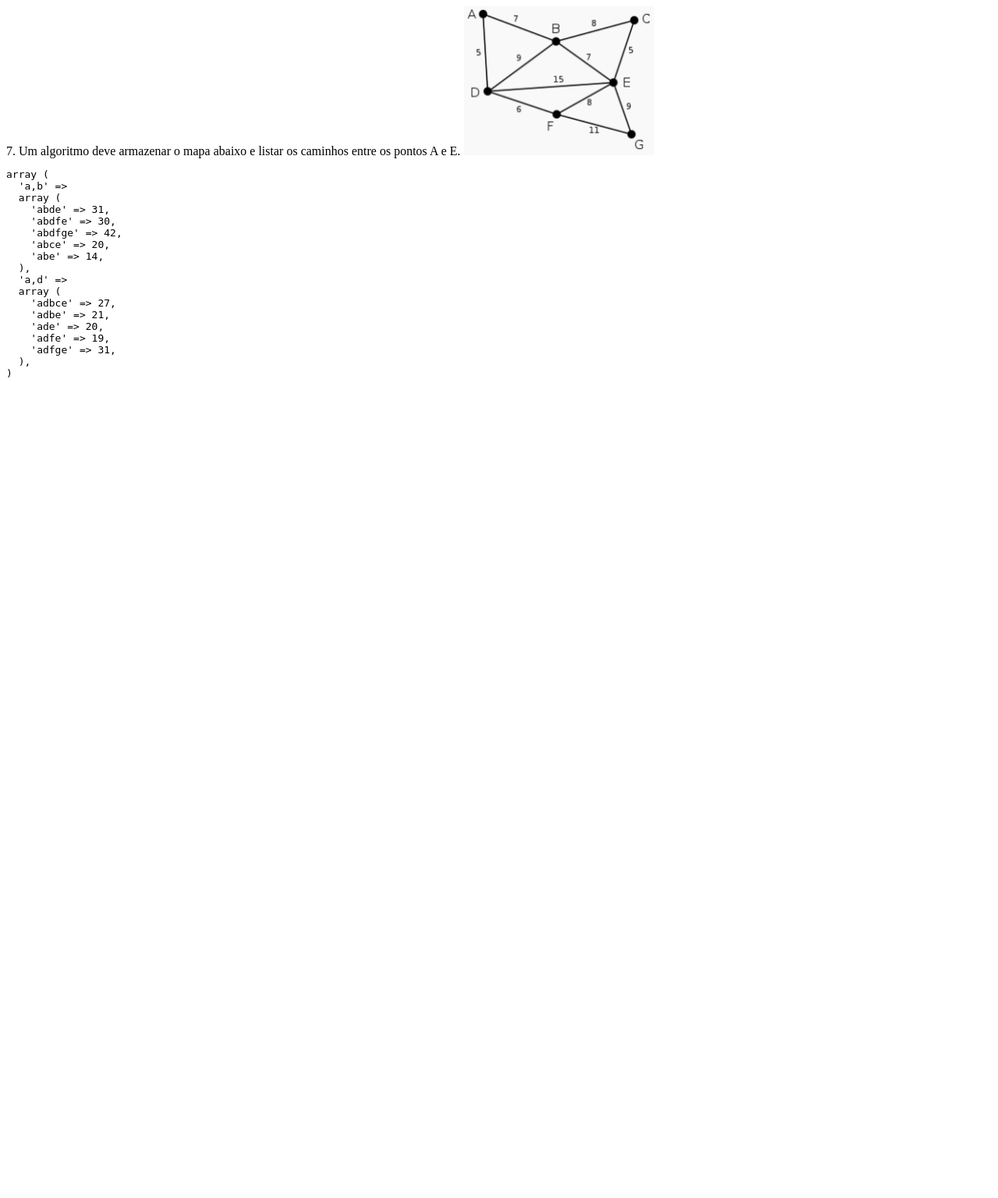
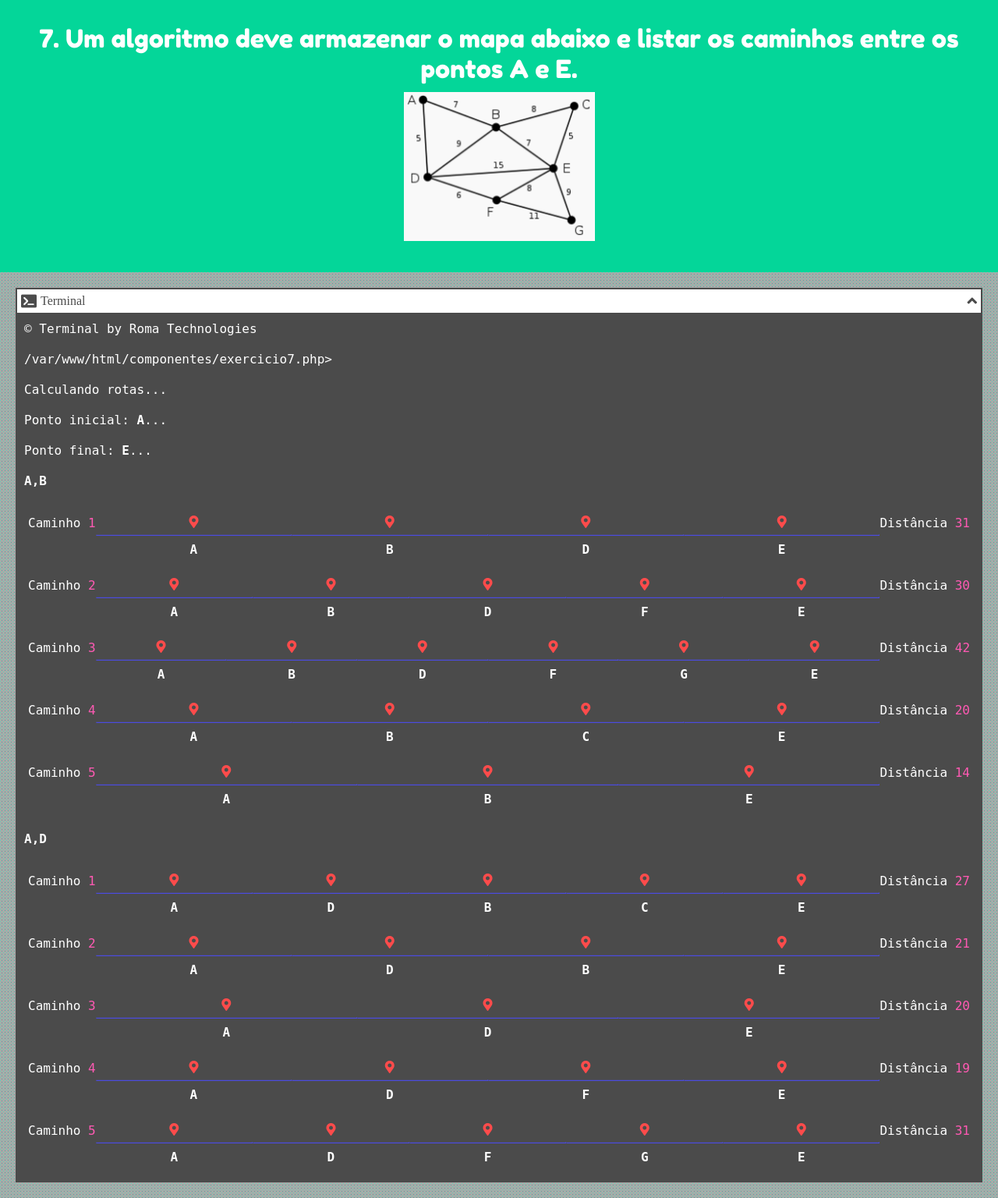
Before and after one commit to ricoroma-coder/bling, a PHP site: page /exercicio7.php in a window 1280 px wide. Shown: the whole page at 78% size. Before the commit the page ends 484 px from the top, so only its background shows below. Run offline with PHP 8.4, Linux system fonts and the light colour scheme; some libraries are stand-ins or nearby versions; some web fonts are replaced.

Commit message:
Replicando para exercicio7

```diff
--- a/componentes/exercicio7.php
+++ b/componentes/exercicio7.php
@@ -5,30 +5,46 @@
 <html>
     <head>
         <title>Bling - Exercício 7</title>
+        <link rel="stylesheet" href="../utilitarios/css/principal.css">
+        <link rel="stylesheet" href="../utilitarios/css/exercicio7.css">
+        <link rel="stylesheet" href="https://pro.fontawesome.com/releases/v5.10.0/css/all.css" integrity="sha384-AYmEC3Yw5cVb3ZcuHtOA93w35dYTsvhLPVnYs9eStHfGJvOvKxVfELGroGkvsg+p" crossorigin="anonymous"/>
     </head>
     <body>
         <div id="content">
             <div id="cabecalho">
                 <div id="pergunta">
                     <span>7. Um algoritmo deve armazenar o mapa abaixo e listar os caminhos entre os pontos A e E.</span>
+                    <div class="img-holder">
                         <img src="../utilitarios/img/exercicio7.png" alt="Exercicio 7">
                     </div>
                 </div>
-            <div id="entradas">
-                <!-- <div class="apresentacao">
-                    <span>Me ajude a resolver esse exercício:</span>
-                </div> -->
             </div>
             <div id="solucoes">
-                <div class="solucao">
+                <div id="terminal">
+                    <div class="barra">
+                        <div class="header">
+                            <img src="../utilitarios/img/terminal.png" alt="">
+                            <span>Terminal</span>
+                        </div>
+                        <div class="options">
+                            <div class="scroll fas fa-angle-up opened"></div>
+                        </div>
+                    </div>
+                    <div class="terminal-content opened">
+                        <p>© Terminal by Roma Technologies</p>
+                        <p class="linha-inicial"><?php echo __FILE__; ?>></p>
                         <?php
                             $_obj = new Exercicio7([]);
                             $_obj->buscarCaminhos();
-                        echo '<pre>';
-                        echo var_export($_obj->buscar('_caminhos'), true);
+                            $_obj->montarHTML();
+                            // echo '<pre>';
+                            // echo var_export($_obj->buscar('_caminhos'), true);
                         ?>
                     </div>
                 </div>
             </div>
+        </div>
+
+        <script src="../utilitarios/javascript/principal.js"></script>
     </body>
 </html>
--- /dev/null
+++ b/utilitarios/css/exercicio7.css
@@ -0,0 +1,23 @@
+#content #solucoes #terminal .terminal-content .gps {
+    padding: 5px;
+    margin: 20px 10px;
+    text-align: center;
+    display: flex;
+    flex-direction: row;
+}
+
+#content #solucoes #terminal .terminal-content .gps .ponto {
+    width: 50px;
+    height: 50px;
+    flex: 1;
+}
+
+#content #solucoes #terminal .terminal-content .gps .ponto .icone i {
+    width: 25px;
+    height: 25px;
+    color: red !important;
+}
+
+#content #solucoes #terminal .terminal-content .gps hr {
+    border-color: navy;
+}
--- a/utilitarios/css/principal.css
+++ b/utilitarios/css/principal.css
@@ -38,6 +38,16 @@ body {
     font-size: 32px;
     font-family: 'Fredoka One';
     text-align: center;
+}
+
+#content #cabecalho #pergunta .img-holder {
+    display: flex;
+    justify-content: center;
+    padding: 10px;
+}
+
+#content #cabecalho #pergunta .img-holder img {
+    height: 100%;
 }
 
 #content #cabecalho #pergunta .numero {
--- a/utilitarios/php/classes/exercicio7.php
+++ b/utilitarios/php/classes/exercicio7.php
@@ -102,4 +102,33 @@ class Exercicio7 extends Basica
             }
         }
     }
+
+    public function montarHTML($_html = "")
+    {
+        $_html .= "<p>Calculando rotas...</p>";
+        $_html .= "<p>Ponto inicial: <strong>A</strong>...</p>";
+        $_html .= "<p>Ponto final: <strong>E</strong>...</p>";
+        foreach ($this->_caminhos as $_index => $_caminhos)
+        {
+            $_i = 1;
+            $_html .= "<p><strong>". strtoupper($_index) ."</strong></p>";
+            foreach ($_caminhos as $_caminho => $_distancia)
+            {
+                $_html .= "<div class=\"gps\">";
+                $_html .= "<div>Caminho <span class=\"numero\">{$_i}</span></div>";
+                $_pontos = str_split($_caminho);
+                foreach ($_pontos as $_ponto)
+                {
+                    $_ponto = strtoupper($_ponto);
+                    $_html .= "<div class=\"ponto\"><div class\"icone\"><i style=\"color:red;\"  class=\"fas fa-map-marker-alt\"></i></div><hr><span><strong>{$_ponto}</strong></span></div>";
+                }
+                $_html .= "<div>Distância <span class=\"numero\">{$_distancia}</span></div>";
+                $_html .= "</div>";
+                $_i++;
+            }
+
+        }
+
+        parent::montarHTML($_html);
+    }
 }
--- a/utilitarios/php/controladores/exercicio6.php
+++ b/utilitarios/php/controladores/exercicio6.php
@@ -22,7 +22,5 @@ class ControladorExercicio6
             $_obj->detectarSobreposicao();
 
         $_obj->montarHTML();
-        // $_forma = $_obj->buscar('_novo_ret');
-        // echo (!isset($_forma['forma']) ? "Não é uma forma sobreposta" : "{$_forma['forma']} - Área: {$_forma['area']}m²");
     }
 }
```
Also changed, not shown: utilitarios/php/controladores/exercicio6 copy.php (deleted, +0 -28 lines). Lines whose indentation alone changed are shown as unchanged.
